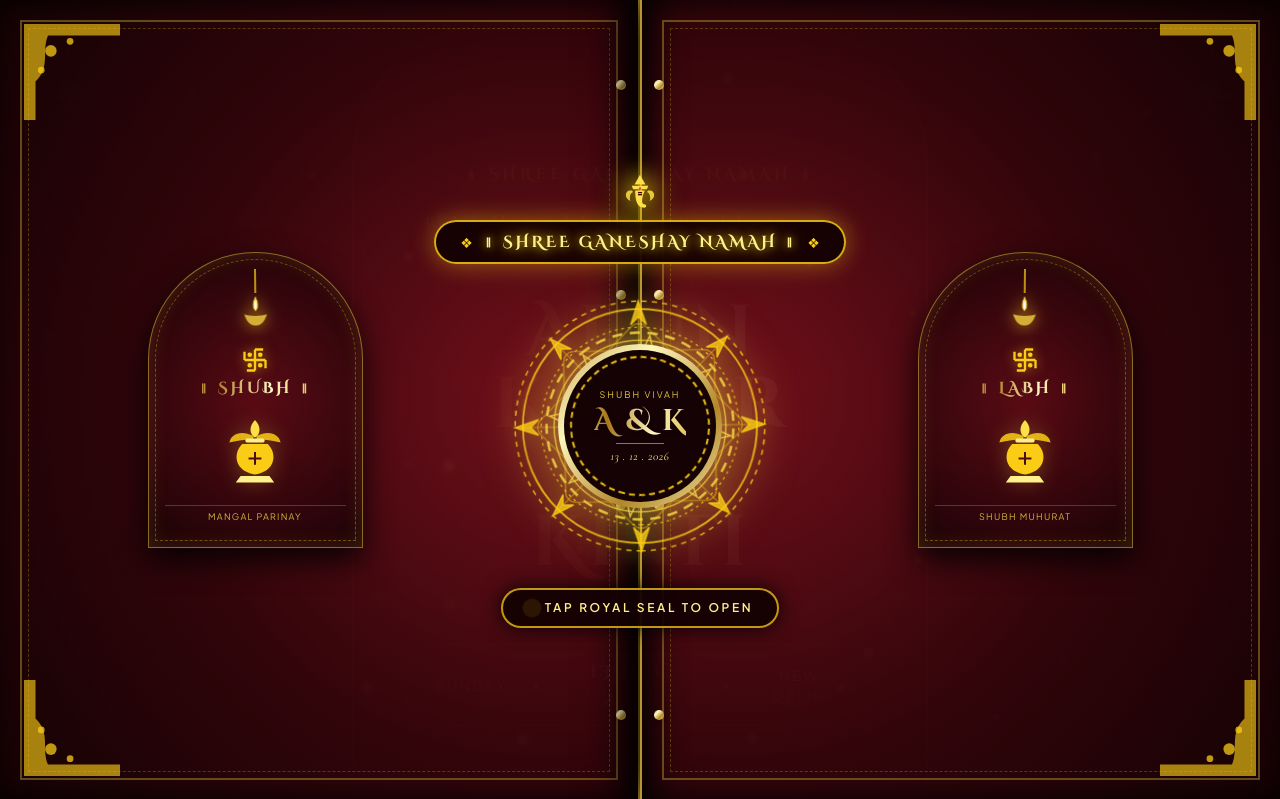
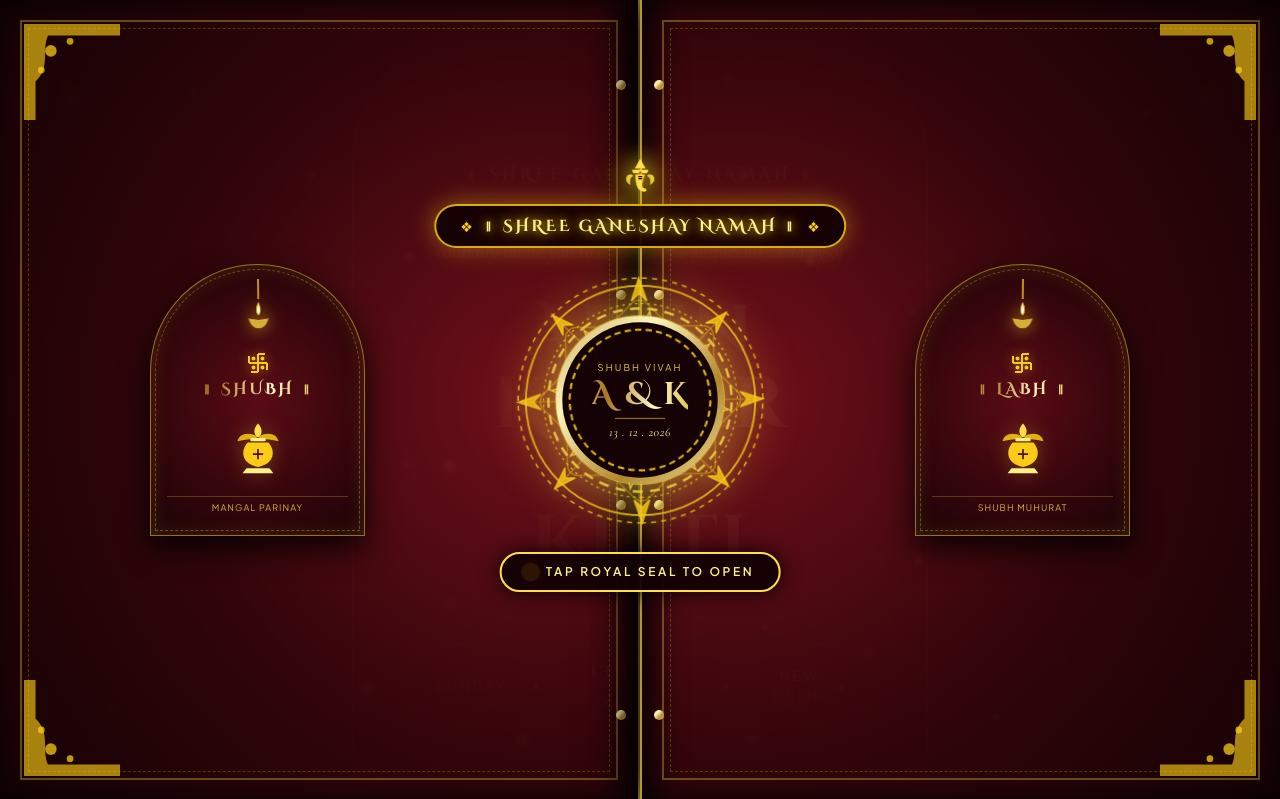
Before and after one commit to kishankkn17-afk/arun-kirti-wedding, a plain HTML site: page index.html in a window 1280 px wide. Shown: the top 799 px of the page. Drawn offline with nearby package versions, Linux system fonts and the light colour scheme; animation ran at ten frames a second.

Commit message:
Update index.html

```diff
--- a/index.html
+++ b/index.html
@@ -101,7 +101,7 @@
       animation: foilShimmer 6s linear infinite;
     }
 
-    /* Rich Royal Card (GPU-friendly gradients & inner gold glow) */
+    /* Rich Royal Card */
     .ornate-card {
       background: radial-gradient(circle at top, rgba(104, 16, 26, 0.85) 0%, rgba(20, 2, 4, 0.97) 100%);
       border: 1px solid rgba(212, 175, 55, 0.45);
@@ -109,7 +109,7 @@
     }
 
     /* =====================================================
-       3D ROYAL VELVET DOUBLE-DOOR GATE (COLLISION-FREE)
+       3D ROYAL VELVET DOUBLE-DOOR GATE (SEPARATED ZONES)
     ====================================================== */
     .gate-Scene {
       perspective: 1800px;
@@ -138,9 +138,8 @@
       background: radial-gradient(circle at 85% 50%, rgba(115, 16, 28, 0.96) 0%, rgba(50, 5, 10, 0.99) 55%, rgba(20, 2, 4, 1) 100%);
       border-right: 2.5px solid rgba(212, 175, 55, 0.85);
       box-shadow: inset -12px 0 30px rgba(0, 0, 0, 0.9), 12px 0 40px rgba(0, 0, 0, 0.9);
-      /* Reserves inner 18.5vw for the Center Wheel so the Left Arch NEVER collides */
       padding-left: clamp(6px, 2.5vw, 42px);
-      padding-right: clamp(56px, 18.5vw, 160px);
+      padding-right: clamp(54px, 18vw, 155px);
     }
 
     .gate-door-right {
@@ -148,8 +147,7 @@
       background: radial-gradient(circle at 15% 50%, rgba(115, 16, 28, 0.96) 0%, rgba(50, 5, 10, 0.99) 55%, rgba(20, 2, 4, 1) 100%);
       border-left: 2.5px solid rgba(212, 175, 55, 0.85);
       box-shadow: inset 12px 0 30px rgba(0, 0, 0, 0.9), -12px 0 40px rgba(0, 0, 0, 0.9);
-      /* Reserves inner 18.5vw for the Center Wheel so the Right Arch NEVER collides */
-      padding-left: clamp(56px, 18.5vw, 160px);
+      padding-left: clamp(54px, 18vw, 155px);
       padding-right: clamp(6px, 2.5vw, 42px);
     }
 
@@ -162,17 +160,17 @@
       opacity: 0;
     }
     .gate-open .gate-seal {
-      transform: scale(1.45) translateZ(0);
+      transform: scale(1.35) translateZ(0);
       opacity: 0;
       pointer-events: none;
     }
 
-    /* Proportional Embossed Door Arch Panel */
+    /* Side Jharokha Arch Pillar: Sized so Top Banner & Bottom Button sit completely ABOVE & BELOW it */
     .door-arch-panel {
-      width: clamp(72px, 23.5vw, 215px);
-      height: clamp(148px, 37vh, 310px);
-      background: radial-gradient(circle at center, rgba(95, 12, 22, 0.82) 0%, rgba(25, 3, 6, 0.95) 100%);
-      border: 1.5px solid rgba(212, 175, 55, 0.6);
+      width: clamp(78px, 24.5vw, 210px);
+      height: clamp(140px, 25vh, 195px);
+      background: radial-gradient(circle at center, rgba(95, 12, 22, 0.84) 0%, rgba(25, 3, 6, 0.96) 100%);
+      border: 1.5px solid rgba(212, 175, 55, 0.65);
       border-top-left-radius: 9999px;
       border-top-right-radius: 9999px;
       border-bottom-left-radius: 14px;
@@ -180,20 +178,53 @@
       box-shadow: 0 12px 30px rgba(0, 0, 0, 0.85), inset 0 0 20px rgba(212, 175, 55, 0.18);
     }
 
-    /* Proportional Center Rotating Chakra Wheel Container */
+    /* Top Banner & Bottom Button Positioned Outside Pillar Height */
+    .gate-top-banner {
+      position: absolute;
+      left: 50%;
+      transform: translateX(-50%);
+      bottom: calc(50% + clamp(88px, 15.5vh, 122px));
+      width: max-content;
+      z-index: 25;
+    }
+
+    .gate-bottom-btn {
+      position: absolute;
+      left: 50%;
+      transform: translateX(-50%);
+      top: calc(50% + clamp(88px, 15.5vh, 122px));
+      width: max-content;
+      z-index: 25;
+    }
+
+    /* Desktop / Wide Screen Pillar & Banner Proportions */
+    @media (min-width: 768px) {
+      .door-arch-panel {
+        width: clamp(170px, 18vw, 215px);
+        height: clamp(230px, 34vh, 295px);
+      }
+      .gate-top-banner {
+        bottom: calc(50% + clamp(135px, 19vh, 165px));
+      }
+      .gate-bottom-btn {
+        top: calc(50% + clamp(135px, 19vh, 165px));
+      }
+    }
+
+    /* Center Rotating Chakra Wheel Container */
     .center-wheel-box {
-      width: clamp(118px, 31.5vw, 260px);
-      height: clamp(118px, 31.5vw, 260px);
+      width: clamp(120px, 32vw, 255px);
+      height: clamp(120px, 32vw, 255px);
     }
 
     .center-inner-chakra {
-      width: clamp(92px, 24.5vw, 202px);
-      height: clamp(92px, 24.5vw, 202px);
+      width: clamp(94px, 25vw, 198px);
+      height: clamp(94px, 25vw, 198px);
     }
 
     .center-medallion {
-      width: clamp(76px, 20vw, 164px);
-      height: clamp(76px, 20vw, 164px);
+      width: clamp(78px, 20.5vw, 160px);
+      height: clamp(78px, 20.5vw, 160px);
     }
 
     /* Hardware-Accelerated Rotating Chakra & Background Mandala */
@@ -218,7 +249,7 @@
       will-change: transform;
     }
 
-    /* Spinning Background Mandala Watermark (Restored!) */
+    /* Spinning Background Mandala Watermark */
     @keyframes spinWatermark {
       from { transform: translate3d(-50%, -50%, 0) rotate(0deg); }
       to { transform: translate3d(-50%, -50%, 0) rotate(360deg); }
@@ -284,12 +315,12 @@
 <body class="gate-locked antialiased selection:bg-gold-500 selection:text-royal-950">
 
   <!-- ==========================================
-       60FPS GPU-SPRITE GOLD PARTICLE & SPARK CANVAS (RESTORED!)
+       60FPS GPU-SPRITE GOLD PARTICLE & SPARK CANVAS
   =========================================== -->
   <canvas id="goldCanvas" class="fixed inset-0 pointer-events-none z-40"></canvas>
 
   <!-- ==========================================
-       3D ROYAL VELVET DOUBLE-DOOR GATE (COLLISION-FREE)
+       3D ROYAL VELVET DOUBLE-DOOR GATE
   =========================================== -->
   <div id="royalGate" class="gate-Scene fixed inset-0 z-50 flex items-center justify-center overflow-hidden select-none">
 
@@ -317,14 +348,14 @@
         <span class="w-2.5 h-2.5 rounded-full gold-foil-bg shadow-md"></span>
       </div>
 
-      <!-- LEFT DOOR AUSPICIOUS JHAROKHA PANEL (Auto-Scaled, Never Collides) -->
-      <div class="door-arch-panel py-2.5 sm:py-6 px-1.5 sm:px-4 flex flex-col items-center justify-between relative">
-        <div class="absolute inset-1.5 rounded-t-full rounded-b-xl border border-dashed border-gold-400/35 pointer-events-none"></div>
+      <!-- LEFT DOOR AUSPICIOUS JHAROKHA PILLAR -->
+      <div class="door-arch-panel py-2 sm:py-5 px-1.5 sm:px-4 flex flex-col items-center justify-between relative">
+        <div class="absolute inset-1 rounded-t-full rounded-b-xl border border-dashed border-gold-400/35 pointer-events-none"></div>
 
         <!-- Hanging Swaying Brass Diya -->
-        <div class="sway-bell flex flex-col items-center -mt-2">
-          <div class="w-0.5 h-3 sm:h-6 bg-gold-400/70"></div>
-          <svg class="w-6 h-6 sm:w-10 sm:h-10 drop-shadow-[0_0_8px_rgba(250,204,21,0.8)]" viewBox="0 0 64 64">
+        <div class="sway-bell flex flex-col items-center -mt-1.5">
+          <div class="w-0.5 h-2 sm:h-5 bg-gold-400/70"></div>
+          <svg class="w-5 h-5 sm:w-9 sm:h-9 drop-shadow-[0_0_8px_rgba(250,204,21,0.8)]" viewBox="0 0 64 64">
             <path class="diya-flame" d="M32 8 C27 18, 26 25, 32 31 C38 25, 37 18, 32 8 Z" fill="#fde047"/>
             <path class="diya-flame" d="M32 14 C29 20, 29 24, 32 29 C35 24, 35 20, 32 14 Z" fill="#ffffff"/>
             <path d="M14 34 Q32 40 50 34 C46 48, 39 52, 32 52 C25 52, 18 48, 14 34 Z" fill="#d4af37"/>
@@ -333,16 +364,16 @@
 
         <!-- Auspicious "SHUBH" Plaque & Swastika -->
         <div class="text-center">
-          <svg class="w-4 h-4 sm:w-7 sm:h-7 mx-auto text-gold-400 mb-0.5 drop-shadow-[0_0_6px_rgba(250,204,21,0.5)]" viewBox="0 0 24 24" fill="none" stroke="currentColor" stroke-width="2">
+          <svg class="w-3.5 h-3.5 sm:w-6 sm:h-6 mx-auto text-gold-400 mb-0.5 drop-shadow-[0_0_6px_rgba(250,204,21,0.5)]" viewBox="0 0 24 24" fill="none" stroke="currentColor" stroke-width="2">
             <path d="M12 3v18M3 12h18M12 3h7M12 21H5M21 12v7M3 12V5"/>
             <circle cx="7.5" cy="7.5" r="1" fill="currentColor"/><circle cx="16.5" cy="7.5" r="1" fill="currentColor"/>
             <circle cx="7.5" cy="16.5" r="1" fill="currentColor"/><circle cx="16.5" cy="16.5" r="1" fill="currentColor"/>
           </svg>
-          <span class="font-serif text-[8px] sm:text-sm md:text-base font-bold gold-foil-text tracking-[0.16em] block leading-tight">॥ SHUBH ॥</span>
+          <span class="font-serif text-[8px] sm:text-sm md:text-base font-bold gold-foil-text tracking-[0.15em] block leading-tight">॥ SHUBH ॥</span>
         </div>
 
         <!-- Intricate Mangal Kalash -->
-        <svg class="w-9 h-9 sm:w-20 sm:h-20 text-gold-400 drop-shadow-[0_0_10px_rgba(212,175,55,0.35)]" viewBox="0 0 100 100" fill="currentColor">
+        <svg class="w-8 h-8 sm:w-16 sm:h-16 text-gold-400 drop-shadow-[0_0_10px_rgba(212,175,55,0.35)]" viewBox="0 0 100 100" fill="currentColor">
           <path d="M50 10 C42 18, 43 28, 50 32 C57 28, 58 18, 50 10 Z" fill="#fde047"/>
           <path d="M48 30 C32 22, 20 28, 18 38 C28 36, 38 34, 48 34 Z" opacity="0.85"/>
           <path d="M52 30 C68 22, 80 28, 82 38 C72 36, 62 34, 52 34 Z" opacity="0.85"/>
@@ -353,7 +384,7 @@
         </svg>
 
         <div class="w-full pt-1 border-t border-gold-500/30 text-center">
-          <span class="text-[6px] sm:text-[9px] uppercase tracking-[0.14em] text-gold-300/80 block">Mangal Parinay</span>
+          <span class="text-[6px] sm:text-[9px] uppercase tracking-[0.12em] text-gold-300/80 block">Mangal Parinay</span>
         </div>
       </div>
     </div>
@@ -382,14 +413,14 @@
         <span class="w-2.5 h-2.5 rounded-full gold-foil-bg shadow-md"></span>
       </div>
 
-      <!-- RIGHT DOOR AUSPICIOUS JHAROKHA PANEL (Auto-Scaled, Never Collides) -->
-      <div class="door-arch-panel py-2.5 sm:py-6 px-1.5 sm:px-4 flex flex-col items-center justify-between relative">
-        <div class="absolute inset-1.5 rounded-t-full rounded-b-xl border border-dashed border-gold-400/35 pointer-events-none"></div>
+      <!-- RIGHT DOOR AUSPICIOUS JHAROKHA PILLAR -->
+      <div class="door-arch-panel py-2 sm:py-5 px-1.5 sm:px-4 flex flex-col items-center justify-between relative">
+        <div class="absolute inset-1 rounded-t-full rounded-b-xl border border-dashed border-gold-400/35 pointer-events-none"></div>
 
         <!-- Hanging Swaying Brass Diya -->
-        <div class="sway-bell flex flex-col items-center -mt-2" style="animation-delay: -1.8s;">
-          <div class="w-0.5 h-3 sm:h-6 bg-gold-400/70"></div>
-          <svg class="w-6 h-6 sm:w-10 sm:h-10 drop-shadow-[0_0_8px_rgba(250,204,21,0.8)]" viewBox="0 0 64 64">
+        <div class="sway-bell flex flex-col items-center -mt-1.5" style="animation-delay: -1.8s;">
+          <div class="w-0.5 h-2 sm:h-5 bg-gold-400/70"></div>
+          <svg class="w-5 h-5 sm:w-9 sm:h-9 drop-shadow-[0_0_8px_rgba(250,204,21,0.8)]" viewBox="0 0 64 64">
             <path class="diya-flame" d="M32 8 C27 18, 26 25, 32 31 C38 25, 37 18, 32 8 Z" fill="#fde047"/>
             <path class="diya-flame" d="M32 14 C29 20, 29 24, 32 29 C35 24, 35 20, 32 14 Z" fill="#ffffff"/>
             <path d="M14 34 Q32 40 50 34 C46 48, 39 52, 32 52 C25 52, 18 48, 14 34 Z" fill="#d4af37"/>
@@ -398,16 +429,16 @@
 
         <!-- Auspicious "LABH" Plaque & Swastika -->
         <div class="text-center">
-          <svg class="w-4 h-4 sm:w-7 sm:h-7 mx-auto text-gold-400 mb-0.5 drop-shadow-[0_0_6px_rgba(250,204,21,0.5)]" viewBox="0 0 24 24" fill="none" stroke="currentColor" stroke-width="2">
+          <svg class="w-3.5 h-3.5 sm:w-6 sm:h-6 mx-auto text-gold-400 mb-0.5 drop-shadow-[0_0_6px_rgba(250,204,21,0.5)]" viewBox="0 0 24 24" fill="none" stroke="currentColor" stroke-width="2">
             <path d="M12 3v18M3 12h18M12 3h7M12 21H5M21 12v7M3 12V5"/>
             <circle cx="7.5" cy="7.5" r="1" fill="currentColor"/><circle cx="16.5" cy="7.5" r="1" fill="currentColor"/>
             <circle cx="7.5" cy="16.5" r="1" fill="currentColor"/><circle cx="16.5" cy="16.5" r="1" fill="currentColor"/>
           </svg>
-          <span class="font-serif text-[8px] sm:text-sm md:text-base font-bold gold-foil-text tracking-[0.16em] block leading-tight">॥ LABH ॥</span>
+          <span class="font-serif text-[8px] sm:text-sm md:text-base font-bold gold-foil-text tracking-[0.15em] block leading-tight">॥ LABH ॥</span>
         </div>
 
         <!-- Intricate Mangal Kalash -->
-        <svg class="w-9 h-9 sm:w-20 sm:h-20 text-gold-400 drop-shadow-[0_0_10px_rgba(212,175,55,0.35)]" viewBox="0 0 100 100" fill="currentColor">
+        <svg class="w-8 h-8 sm:w-16 sm:h-16 text-gold-400 drop-shadow-[0_0_10px_rgba(212,175,55,0.35)]" viewBox="0 0 100 100" fill="currentColor">
           <path d="M50 10 C42 18, 43 28, 50 32 C57 28, 58 18, 50 10 Z" fill="#fde047"/>
           <path d="M48 30 C32 22, 20 28, 18 38 C28 36, 38 34, 48 34 Z" opacity="0.85"/>
           <path d="M52 30 C68 22, 80 28, 82 38 C72 36, 62 34, 52 34 Z" opacity="0.85"/>
@@ -418,16 +449,16 @@
         </svg>
 
         <div class="w-full pt-1 border-t border-gold-500/30 text-center">
-          <span class="text-[6px] sm:text-[9px] uppercase tracking-[0.14em] text-gold-300/80 block">Shubh Muhurat</span>
+          <span class="text-[6px] sm:text-[9px] uppercase tracking-[0.12em] text-gold-300/80 block">Shubh Muhurat</span>
         </div>
       </div>
     </div>
 
-    <!-- ================= CENTRAL ROTATING CHAKRA & ROYAL SEAL ================= -->
-    <div id="openSealBtn" class="gate-seal absolute z-20 flex flex-col items-center justify-between cursor-pointer transition-all duration-700 group py-4 px-2">
+    <!-- ================= CENTRAL SEAL OVERLAY (3 SEPARATED VERTICAL ZONES) ================= -->
+    <div id="openSealBtn" class="gate-seal absolute inset-0 z-20 flex items-center justify-center cursor-pointer transition-all duration-700 group">
 
-      <!-- 1. TOP: GLOWING SHREE GANESHAY NAMAH BANNER -->
-      <div class="flex flex-col items-center mb-3 sm:mb-6">
+      <!-- 1. TOP ZONE: SHREE GANESHAY NAMAH (Sits Completely ABOVE Both Pillars!) -->
+      <div class="gate-top-banner flex flex-col items-center">
         <div class="relative flex items-center justify-center mb-1">
           <div class="w-12 h-12 rounded-full bg-gold-400/30 blur-md absolute halo-pulse pointer-events-none"></div>
           <svg class="w-8 h-8 sm:w-11 sm:h-11 text-gold-300 relative z-10 drop-shadow-[0_0_10px_rgba(250,204,21,0.9)]" viewBox="0 0 64 64" fill="currentColor">
@@ -442,17 +473,17 @@
           </svg>
         </div>
 
-        <div class="px-3.5 py-1 sm:px-6 sm:py-2 rounded-full bg-royal-950/95 border-2 border-gold-400/85 shadow-[0_0_25px_rgba(250,204,21,0.45)] flex items-center gap-1.5 sm:gap-2.5">
+        <div class="px-4 py-1.5 sm:px-6 sm:py-2 rounded-full bg-royal-950/95 border-2 border-gold-400/85 shadow-[0_0_25px_rgba(250,204,21,0.45)] flex items-center gap-2 sm:gap-2.5">
           <span class="text-gold-400 text-[10px] sm:text-sm">❖</span>
-          <span class="font-serif text-[9px] sm:text-sm md:text-base font-bold tracking-[0.16em] divine-glow-text uppercase whitespace-nowrap">
+          <span class="font-serif text-[10px] sm:text-sm md:text-base font-bold tracking-[0.16em] divine-glow-text uppercase whitespace-nowrap">
             ॥ Shree Ganeshay Namah ॥
           </span>
           <span class="text-gold-400 text-[10px] sm:text-sm">❖</span>
         </div>
       </div>
 
-      <!-- 2. CENTER: DUAL-ROTATING CHAKRA WHEEL & MEDALLION -->
-      <div class="center-wheel-box relative flex items-center justify-center my-1 sm:my-2">
+      <!-- 2. MIDDLE ZONE: DUAL-ROTATING CHAKRA WHEEL & MEDALLION (Between the Pillars) -->
+      <div class="center-wheel-box relative flex items-center justify-center">
 
         <!-- Pulsing Golden Aura Behind Wheel -->
         <div class="absolute inset-3 rounded-full bg-gold-500/25 blur-xl halo-pulse pointer-events-none"></div>
@@ -501,16 +532,16 @@
         </div>
       </div>
 
-      <!-- 3. BOTTOM: TAP ROYAL SEAL TO OPEN BUTTON -->
-      <div class="mt-3 sm:mt-6 px-4 py-1.5 sm:px-6 sm:py-2.5 rounded-full bg-royal-950/95 border-2 border-gold-400/75 shadow-[0_0_20px_rgba(0,0,0,0.9)] flex items-center gap-2 group-hover:border-gold-300 transition-all">
+      <!-- 3. BOTTOM ZONE: TAP ROYAL SEAL TO OPEN BUTTON (Sits Completely BELOW Both Pillars!) -->
+      <div class="gate-bottom-btn px-5 py-2 sm:px-6 sm:py-2.5 rounded-full bg-royal-950/95 border-2 border-gold-400/75 shadow-[0_0_20px_rgba(0,0,0,0.9)] flex items-center gap-2.5 group-hover:border-gold-300 transition-all">
         <span class="w-2.5 h-2.5 rounded-full bg-gold-400 animate-ping"></span>
-        <span class="text-[9px] sm:text-xs uppercase tracking-[0.22em] text-gold-200 font-semibold whitespace-nowrap">Tap Royal Seal to Open</span>
+        <span class="text-[10px] sm:text-xs uppercase tracking-[0.22em] text-gold-200 font-semibold whitespace-nowrap">Tap Royal Seal to Open</span>
       </div>
     </div>
   </div>
 
   <!-- ==========================================
-       SPINNING BACKGROUND MANDALA WATERMARK (RESTORED!)
+       SPINNING BACKGROUND MANDALA WATERMARK
   =========================================== -->
   <div class="fixed inset-0 pointer-events-none z-0 overflow-hidden">
     <svg class="spin-mandala absolute top-1/2 left-1/2 w-[520px] h-[520px] sm:w-[850px] sm:h-[850px] text-gold-500/[0.07]" viewBox="0 0 200 200" fill="none" stroke="currentColor" stroke-width="0.6">
@@ -656,7 +687,7 @@
   </section>
 
   <!-- ==========================================
-       3. SCROLL-ANIMATED WEDDING JOURNEY (LIQUID GOLD LINE RESTORED!)
+       3. SCROLL-ANIMATED WEDDING JOURNEY (LIQUID GOLD LINE)
   =========================================== -->
   <section id="timelineSection" class="py-16 sm:py-24 px-4 sm:px-6 relative z-10">
     <div class="max-w-4xl mx-auto">
@@ -669,7 +700,7 @@
       <div class="relative" id="timelineContainer">
         <!-- Background Track Line -->
         <div class="absolute left-6 md:left-1/2 top-0 bottom-0 w-0.5 bg-gold-500/20 md:-translate-x-1/2"></div>
-        <!-- Dynamic Scroll-Filled Liquid Gold Line (Restored!) -->
+        <!-- Dynamic Scroll-Filled Liquid Gold Line -->
         <div id="timelineProgress" class="absolute left-6 md:left-1/2 top-0 w-0.5 gold-foil-bg md:-translate-x-1/2 shadow-[0_0_14px_#facc15] transition-all duration-150" style="height: 0%;"></div>
 
         <!-- Event 1: Baraat Swagat -->
@@ -790,7 +821,7 @@
   </section>
 
   <!-- ==========================================
-       5. INTERACTIVE DIYA LIGHTING (GLOW & SPARKS RESTORED!) & AASHIRWAD WALL
+       5. INTERACTIVE DIYA LIGHTING & AASHIRWAD WALL
   =========================================== -->
   <section class="py-16 sm:py-24 px-4 sm:px-6 relative z-10 border-t border-gold-500/20">
     <div class="max-w-5xl mx-auto">
@@ -888,7 +919,7 @@
        60FPS HARDWARE-ACCELERATED SCRIPTS & PARTICLE ENGINE
   =========================================== -->
   <script>
-    // 1. PRE-RENDERED GLOW SPRITE CANVAS ENGINE (100x faster than shadowBlur on mobile!)
+    // 1. PRE-RENDERED GLOW SPRITE CANVAS ENGINE (Zero per-frame blur cost)
     const canvas = document.getElementById('goldCanvas');
     const ctx = canvas.getContext('2d');
     let particles = [];
@@ -900,7 +931,6 @@
     window.addEventListener('resize', resizeCanvas, { passive: true });
     resizeCanvas();
 
-    // Pre-render glowing gold & marigold sprites once in memory (Zero per-frame blur cost)
     function createGlowSprite(coreColor, glowColor) {
       const sCanvas = document.createElement('canvas');
       sCanvas.width = 32;
@@ -934,7 +964,7 @@
         this.x += this.speedX;
         this.y += this.speedY;
         if (this.isBurst) {
-          this.speedY += 0.08; // Gentle gravity on burst sparks
+          this.speedY += 0.08;
           this.alpha -= 0.016;
         } else if (this.y > canvas.height + 15) {
           this.y = -15;
@@ -948,7 +978,6 @@
       }
     }
 
-    // Ambient floating gold dust (scaled automatically for phone vs PC)
     const ambientCount = window.innerWidth < 768 ? 28 : 45;
     for (let i = 0; i < ambientCount; i++) {
       particles.push(new Particle());
@@ -1002,7 +1031,7 @@
     updateCountdown();
     setInterval(updateCountdown, 1000);
 
-    // 4. SCROLL-DRAWN LIQUID GOLD TIMELINE & REVEALS (RAF-Throttled for 60FPS)
+    // 4. SCROLL-DRAWN LIQUID GOLD TIMELINE & REVEALS
     const revealObserver = new IntersectionObserver((entries) => {
       entries.forEach(entry => {
         if (entry.isIntersecting) {
@@ -1032,7 +1061,7 @@
       }
     }, { passive: true });
 
-    // 5. INTERACTIVE DIYA LIGHTING WITH GLOW AURA & SPARK BURST (RESTORED!)
+    // 5. INTERACTIVE DIYA LIGHTING WITH GLOW AURA & SPARK BURST
     let diyaCount = parseInt(localStorage.getItem('ak_diya_count') || '108', 10);
     const diyaCountEl = document.getElementById('diyaCount');
     const lightDiyaBtn = document.getElementById('lightDiyaBtn');
```
